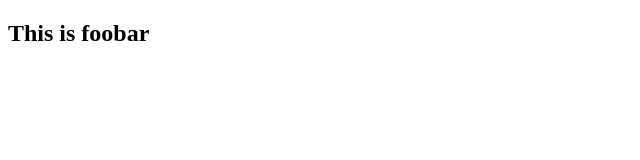
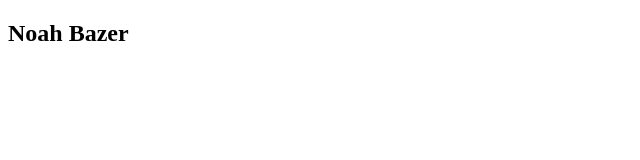
Before and after one commit to noahbazer/foobar, a plain HTML site: page index.html in a window 1280 px wide. Shown: the full height of the page, 0-640 px from the left. Drawn offline with Linux system fonts and the light colour scheme.

Commit message:
Updated h2 with my name

```diff
--- a/index.html
+++ b/index.html
@@ -4,6 +4,6 @@
         <title>I'm Committed</title>
     </head>
     <body>
-        <h2>This is foobar</h2>
+        <h2>Noah Bazer</h2>
     </body>
 </html>
```
